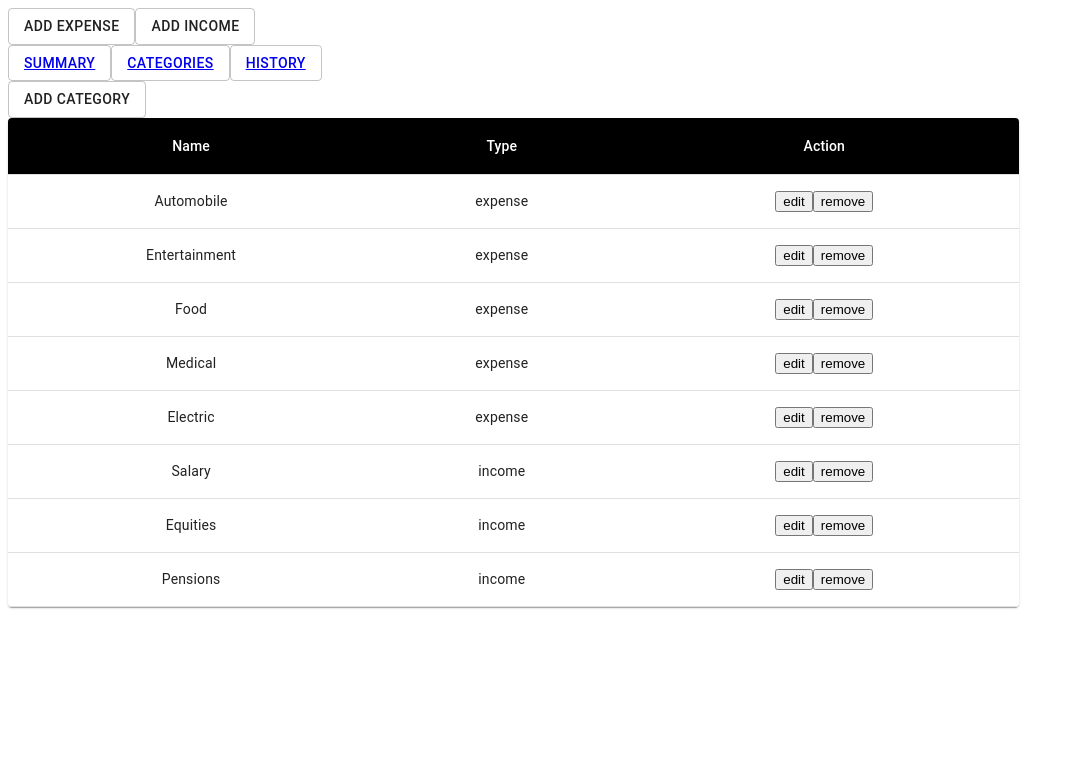
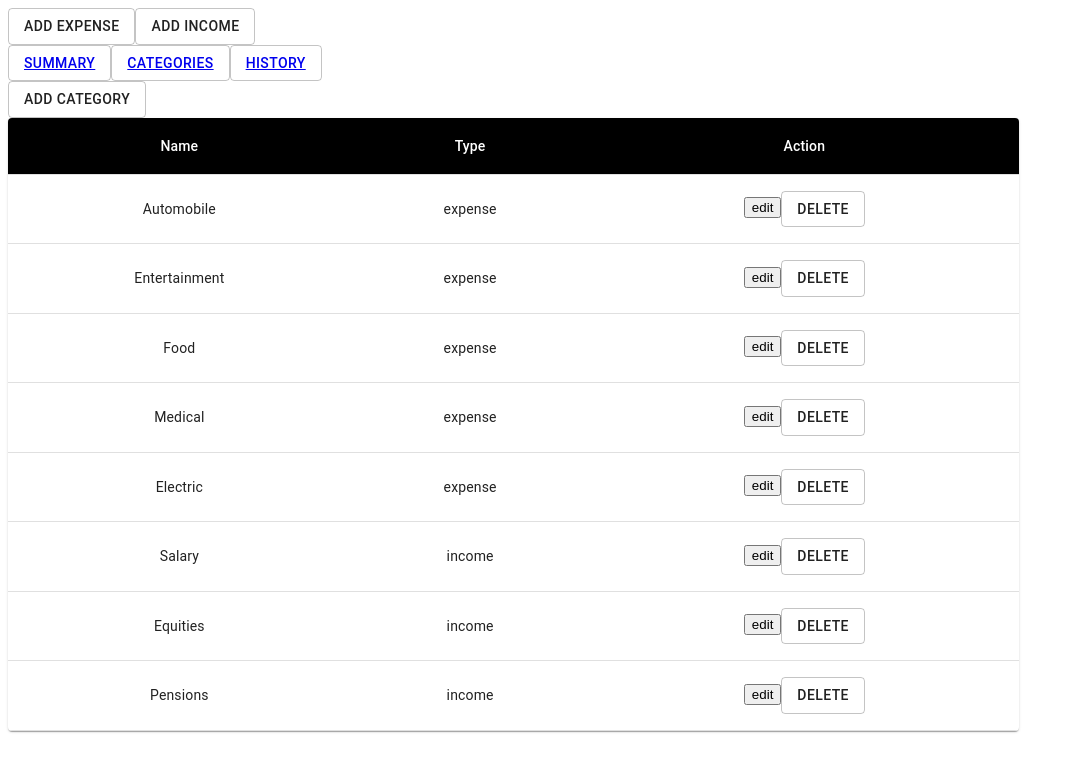
Before and after one commit to LuizaAv/aca-final-project-lge, a React (Create React App) app: page /Categories in a window 1280 px wide. Shown: the top 772 px of the page, without its empty margins (0-1076 px from the left). Built offline with nearby package versions, Linux system fonts and the light colour scheme.

Commit message:
feat(DeleteComponent) added delete functionality

```diff
--- a/src/pages/Categories/DeleteCategory.js
+++ b/src/pages/Categories/DeleteCategory.js
@@ -1,14 +1,36 @@
 import React from 'react';
+import propTypes from 'prop-types';
+import Button from '@material-ui/core/Button';
 
 import { useStoreContext } from '../../store/storeContext';
 import { deleteCategory } from '../../store/actions';
 
-export default function RemoveCategory() {
-  const { state, dispatch } = useStoreContext();
+export default function DeleteCategory({ category }) {
+  const { dispatch } = useStoreContext();
+
+  const handleDeleteCategory = () => {
+    dispatch(deleteCategory(category));
+  };
 
   return (
-    <button type="button">
-      remove
-    </button>
+    <Button variant="outlined" onClick={handleDeleteCategory}>
+      Delete
+    </Button>
   );
 }
+
+DeleteCategory.propTypes = {
+  category: propTypes.shape({
+    id: propTypes.number.isRequired,
+    type: propTypes.string.isRequired,
+    name: propTypes.string.isRequired,
+  }),
+};
+
+DeleteCategory.defaultProps = {
+  category: {
+    id: propTypes.number.isRequired,
+    type: propTypes.string.isRequired,
+    name: propTypes.string.isRequired,
+  },
+};
```
